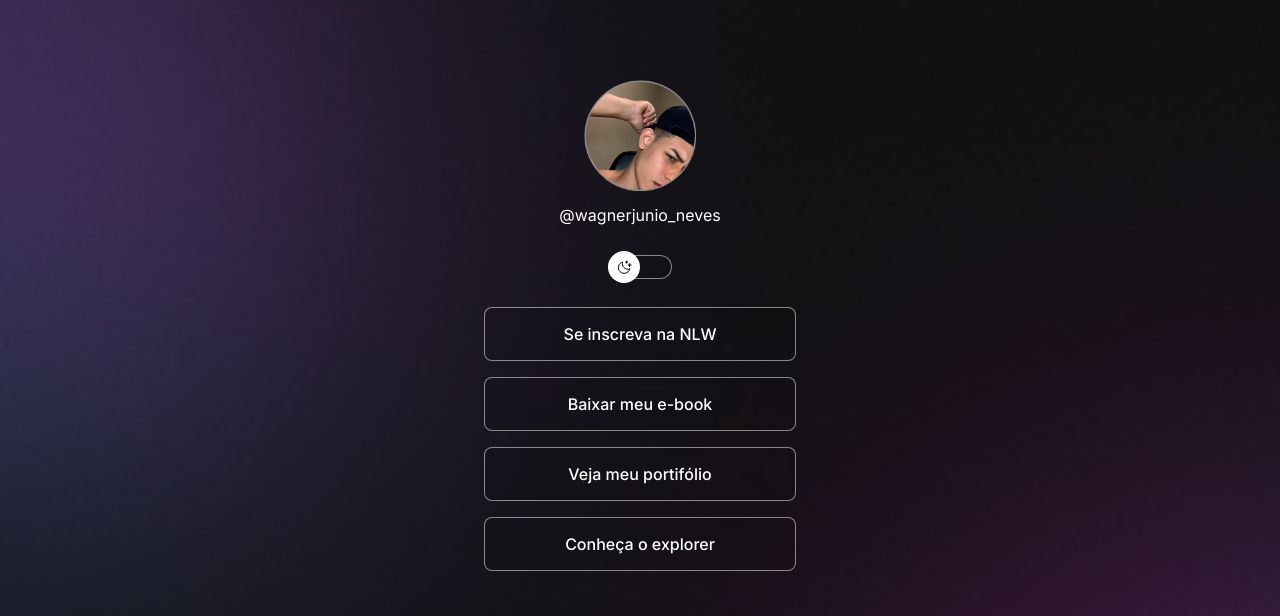
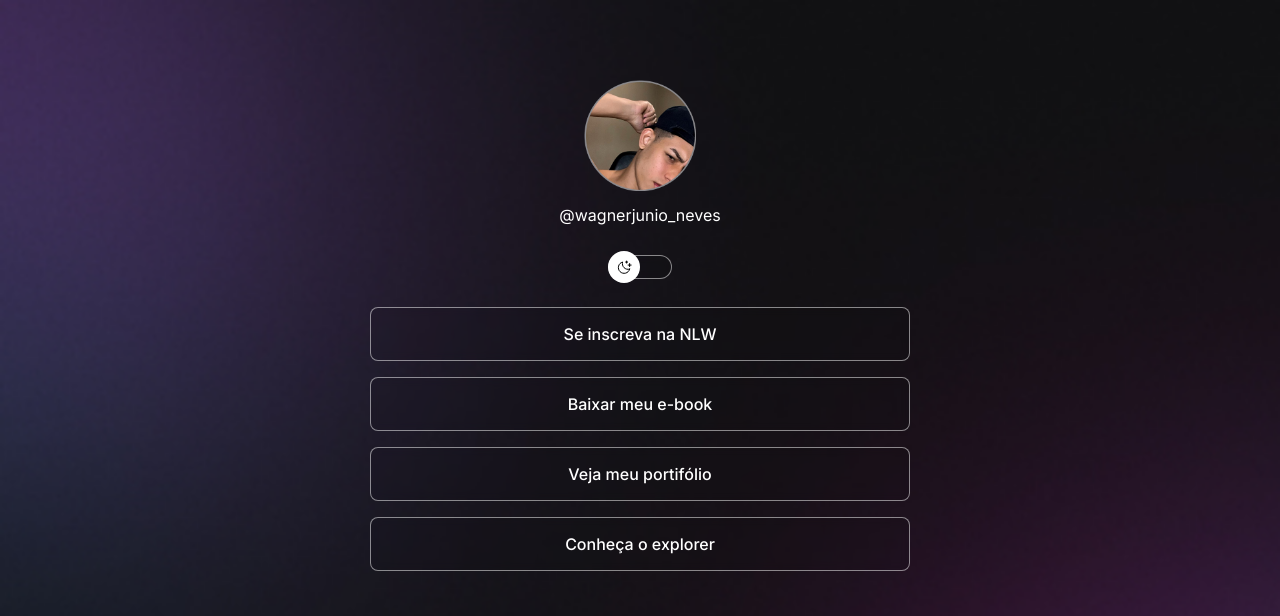
Before and after one commit to WagnerDeveloper/Primeiro_Projeto, a plain HTML site: page index.html in a window 1280 px wide. Shown: the top 616 px of the page. Drawn offline with nearby package versions, Linux system fonts and the light colour scheme.

Commit message:
ajuste container width

```diff
--- a/style.css
+++ b/style.css
@@ -30,7 +30,8 @@ body * {
 }
 
 #container {
-  width: 360px; /*Altura*/
+  width: 100%; /*Altura*/
+  max-width: 588px;
   margin: 56px auto 0px; /* centraliza e iguala os lados*/
   padding: 0 24px;
 }
```
